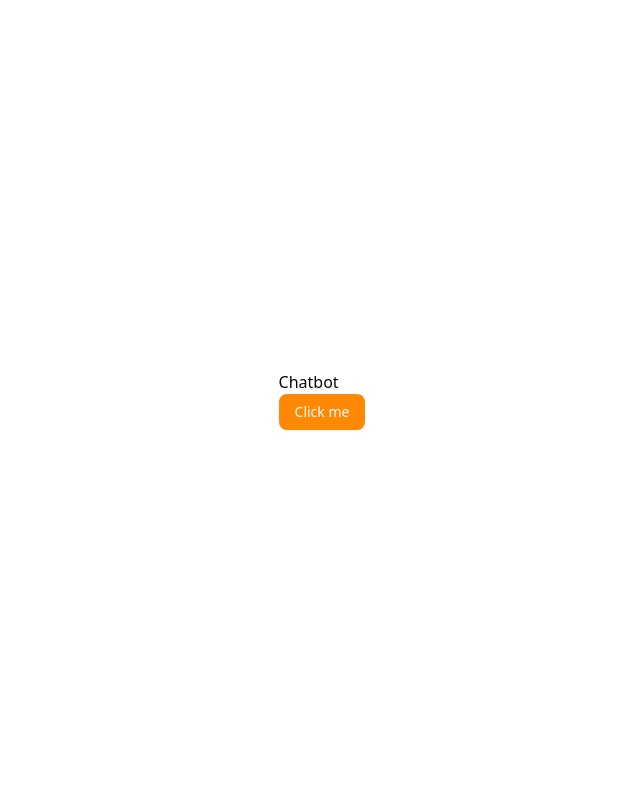
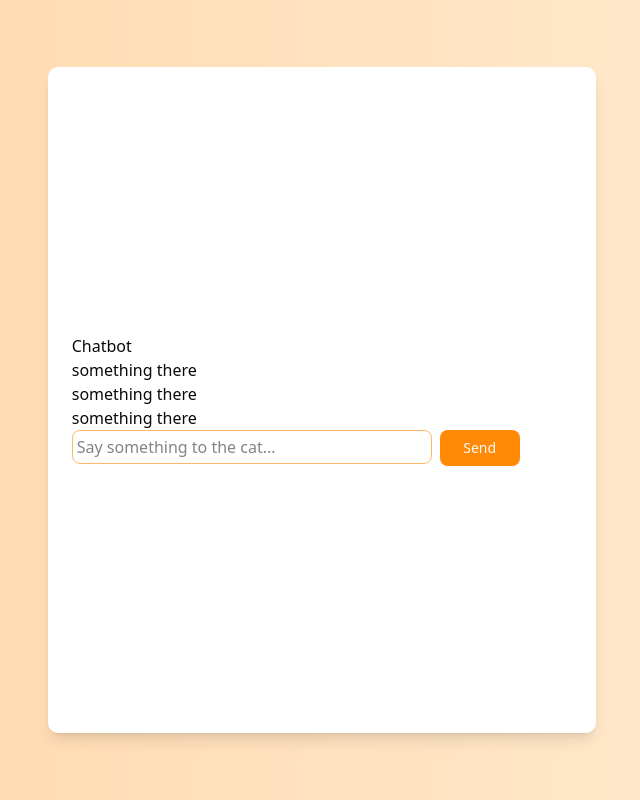
Before and after one commit to ThundeRayn/CatChat-openAI-demo, a React (Vite) app: page / in a window 1280 px wide. Shown: the whole page, without its empty margins (318-958 px from the left). Built offline with nearby package versions, Linux system fonts and the light colour scheme.

Commit message:
input styling added

```diff
--- a/src/App.css
+++ b/src/App.css
@@ -0,0 +1,21 @@
+/* Scrollbar styles */
+.scrollbar-orange::-webkit-scrollbar {
+  width: 8px;
+}
+
+.scrollbar-orange::-webkit-scrollbar-track {
+  background: transparent;
+  border-radius: 9999px;
+}
+
+.scrollbar-orange::-webkit-scrollbar-thumb {
+  background-color: #fb923c; /* Tailwind orange-400 */
+  border-radius: 9999px;
+  border: 2px solid white; /* Optional: adds padding effect */
+}
+
+/* For Firefox */
+.scrollbar-orange {
+  scrollbar-width: thin;
+  scrollbar-color: #fb923c transparent;
+}
--- a/src/App.tsx
+++ b/src/App.tsx
@@ -5,7 +5,9 @@ function App() {
 
   return (
     <>
-      <div className='flex flex-col items-center justify-center h-screen'>
+      <div
+        className='flex flex-col items-center justify-center h-screen
+       bg-gradient-to-r from-orange-200 to-orange-100'>
         <Chatbot />
       </div>
     </>
--- a/src/components/pages/Chatbot.tsx
+++ b/src/components/pages/Chatbot.tsx
@@ -1,10 +1,63 @@
+import { useEffect, useRef, useState } from "react";
 import { Button } from "../../components/ui/button"
 
 const Chatbot = () => {
+
+  const textareaRef = useRef<HTMLTextAreaElement>(null);
+  const [value, setValue] = useState('');
+
+  //dynamically adjust the height of the textarea
+  const adjustHeight = () => {
+    const textarea = textareaRef.current;
+    if (!textarea) return;
+
+    textarea.style.height = 'auto';
+
+    const maxRows = 3;
+    const lineHeight = 24;
+    const maxHeight = maxRows * lineHeight;
+    const scrollHeight = textarea.scrollHeight;
+
+    if (scrollHeight <= maxHeight) {
+      textarea.style.height = scrollHeight + 'px';
+      textarea.style.overflowY = 'hidden';
+    } else {
+      textarea.style.height = maxHeight + 'px';
+      textarea.style.overflowY = 'auto';
+    }
+  };
+
+  useEffect(() => {
+    adjustHeight();
+  }, [value]);
+
+
   return (
-    <div>
-      <p>Chatbot</p>
-      <Button variant="default_cat">Click me</Button>
+    <div
+      className="flex flex-col justify-center h-5/6 w-3/7 min-w-100 min-h-100 rounded-lg shadow-lg p-6 bg-white">
+      <h2>Chatbot</h2>
+
+      <p>something there</p>
+      <p>something there</p>
+      <p>something there</p>
+
+
+      <div id="send-field">
+        <form className="flex justify-items-end gap-2 w-full">
+          <textarea
+            ref={textareaRef}
+            value={value}
+            onChange={(e) => setValue(e.target.value)}
+            rows={1}
+            placeholder="Say something to the cat..."
+            className="w-90 p-1 border border-orange-300 resize-none rounded-md focus:outline-none focus:ring-2 focus:ring-orange-400/70 scrollbar-orange"
+          />
+          <Button
+            variant="default_cat"
+            className="w-20" type="submit" value="Send">Send</Button>
+        </form>
+      </div>
+
     </div>
   )
 }
--- /dev/null
+++ b/src/components/ui/textarea.tsx
@@ -0,0 +1,18 @@
+import * as React from "react"
+
+import { cn } from "../../lib/utils"
+
+function Textarea({ className, ...props }: React.ComponentProps<"textarea">) {
+  return (
+    <textarea
+      data-slot="textarea"
+      className={cn(
+        "border-input placeholder:text-muted-foreground focus-visible:border-ring focus-visible:ring-ring/50 aria-invalid:ring-destructive/20 dark:aria-invalid:ring-destructive/40 aria-invalid:border-destructive dark:bg-input/30 flex field-sizing-content min-h-16 w-full rounded-md border bg-transparent px-3 py-2 text-base shadow-xs transition-[color,box-shadow] outline-none focus-visible:ring-[3px] disabled:cursor-not-allowed disabled:opacity-50 md:text-sm",
+        className
+      )}
+      {...props}
+    />
+  )
+}
+
+export { Textarea }
```
